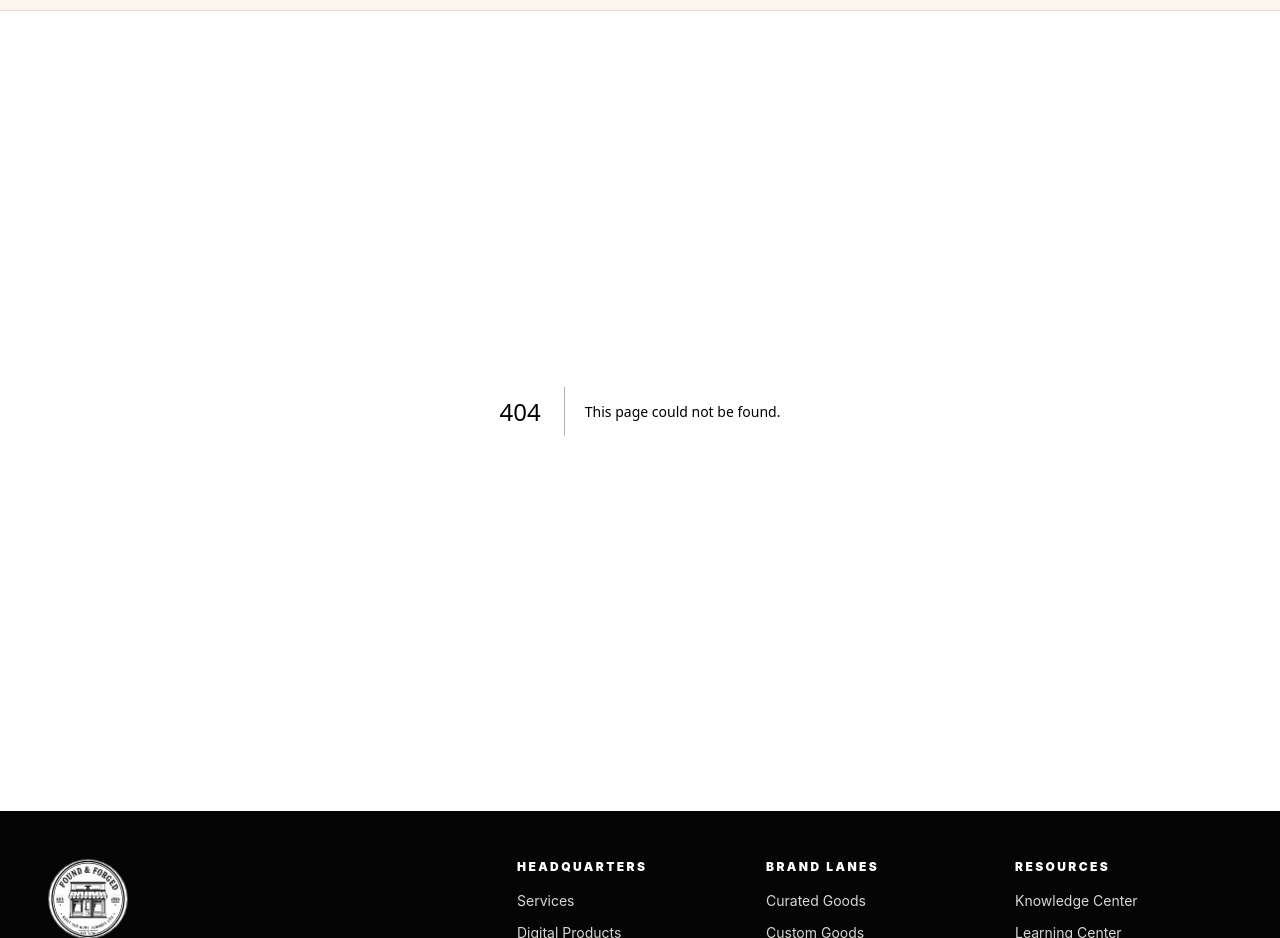
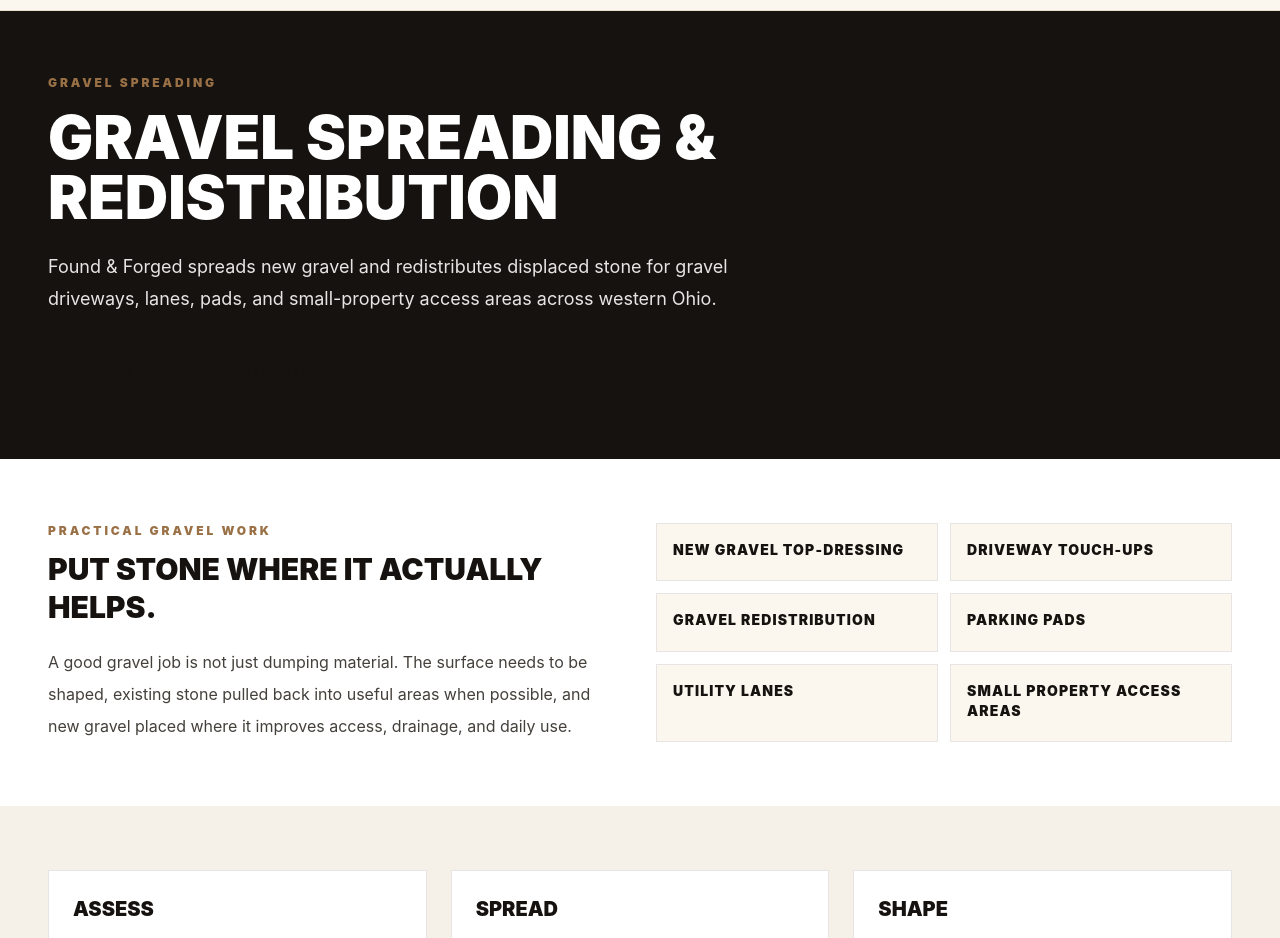
Before and after one commit to barrell1996/Found-ForgedWebsite, a Next.js app: page /gravel-spreading in a window 1280 px wide. Before the commit this address had no page. Shown: the part 94-1032 px from the top of the page. Built offline with nearby package versions, Linux system fonts and the light colour scheme.

Commit message:
Add gravel spreading service page

```diff
--- /dev/null
+++ b/app/gravel-spreading/page.tsx
@@ -0,0 +1,23 @@
+import type { Metadata } from "next";
+import Link from "next/link";
+
+const uses = ["New gravel top-dressing", "Driveway touch-ups", "Gravel redistribution", "Parking pads", "Utility lanes", "Small property access areas"];
+
+export const metadata: Metadata = {
+  title: "Gravel Spreading & Redistribution in Western Ohio",
+  description: "Gravel spreading and redistribution for driveways, lanes, pads, and small-property access areas in western Ohio.",
+  openGraph: { title: "Gravel Spreading in Western Ohio | Found & Forged", description: "Spread new gravel or redistribute existing stone for cleaner driveways, pads, and property access." }
+};
+
+export default function GravelSpreadingPage() {
+  const schema = { "@context": "https://schema.org", "@type": "Service", name: "Gravel Spreading", provider: { "@type": "LocalBusiness", name: "Found & Forged Property Services" }, areaServed: "Western Ohio", serviceType: "Gravel spreading and gravel redistribution", url: "https://foundforgedco.com/gravel-spreading" };
+  return (
+    <>
+      <script type="application/ld+json" dangerouslySetInnerHTML={{ __html: JSON.stringify(schema) }} />
+      <section className="section-pad bg-[#15120f] text-white"><div className="container-tight"><p className="eyebrow text-[#d4b07b]">Gravel Spreading</p><h1 className="mt-4 max-w-4xl text-4xl font-black uppercase leading-tight sm:text-6xl">Gravel Spreading & Redistribution</h1><p className="mt-6 max-w-3xl text-lg leading-8 text-stone-200">Found & Forged spreads new gravel and redistributes displaced stone for gravel driveways, lanes, pads, and small-property access areas across western Ohio.</p><Link href="/contact" className="button-secondary mt-8 border-white bg-white text-[#15120f] hover:bg-transparent hover:text-white">Request a Gravel Estimate</Link></div></section>
+      <section className="section-pad bg-white"><div className="container-tight grid gap-8 lg:grid-cols-2"><div><p className="eyebrow">Practical Gravel Work</p><h2 className="mt-3 text-3xl font-black uppercase leading-tight text-[#15120f]">Put stone where it actually helps.</h2><p className="mt-5 leading-8 text-stone-700">A good gravel job is not just dumping material. The surface needs to be shaped, existing stone pulled back into useful areas when possible, and new gravel placed where it improves access, drainage, and daily use.</p></div><div className="grid gap-3 sm:grid-cols-2">{uses.map((item) => <div key={item} className="border border-stone-200 bg-[#fbf7ef] p-4 text-sm font-black uppercase tracking-[0.08em]">{item}</div>)}</div></div></section>
+      <section className="section-pad bg-[#f6f1e8]"><div className="container-tight grid gap-6 md:grid-cols-3">{[["Assess", "Look at thickness, low areas, existing gravel, traffic patterns, and drainage."], ["Spread", "Place gravel for useful coverage across driveways, pads, lanes, or access areas."], ["Shape", "Blend and finish the surface so the gravel is easier to drive on and maintain."]].map(([title, text]) => <div key={title} className="border border-stone-200 bg-white p-6"><h2 className="text-xl font-black uppercase">{title}</h2><p className="mt-3 leading-7 text-stone-700">{text}</p></div>)}</div></section>
+      <section className="section-pad bg-white"><div className="container-tight border border-stone-200 bg-[#15120f] p-6 text-white"><h2 className="text-2xl font-black uppercase">Need gravel spread or pulled back into place?</h2><p className="mt-2 text-stone-200">Send driveway dimensions, photos, and the gravel type if you already have a supplier in mind.</p><Link href="/contact" className="button-secondary mt-5 border-white bg-white text-[#15120f] hover:bg-transparent hover:text-white">Request an Estimate</Link></div></section>
+    </>
+  );
+}
```
